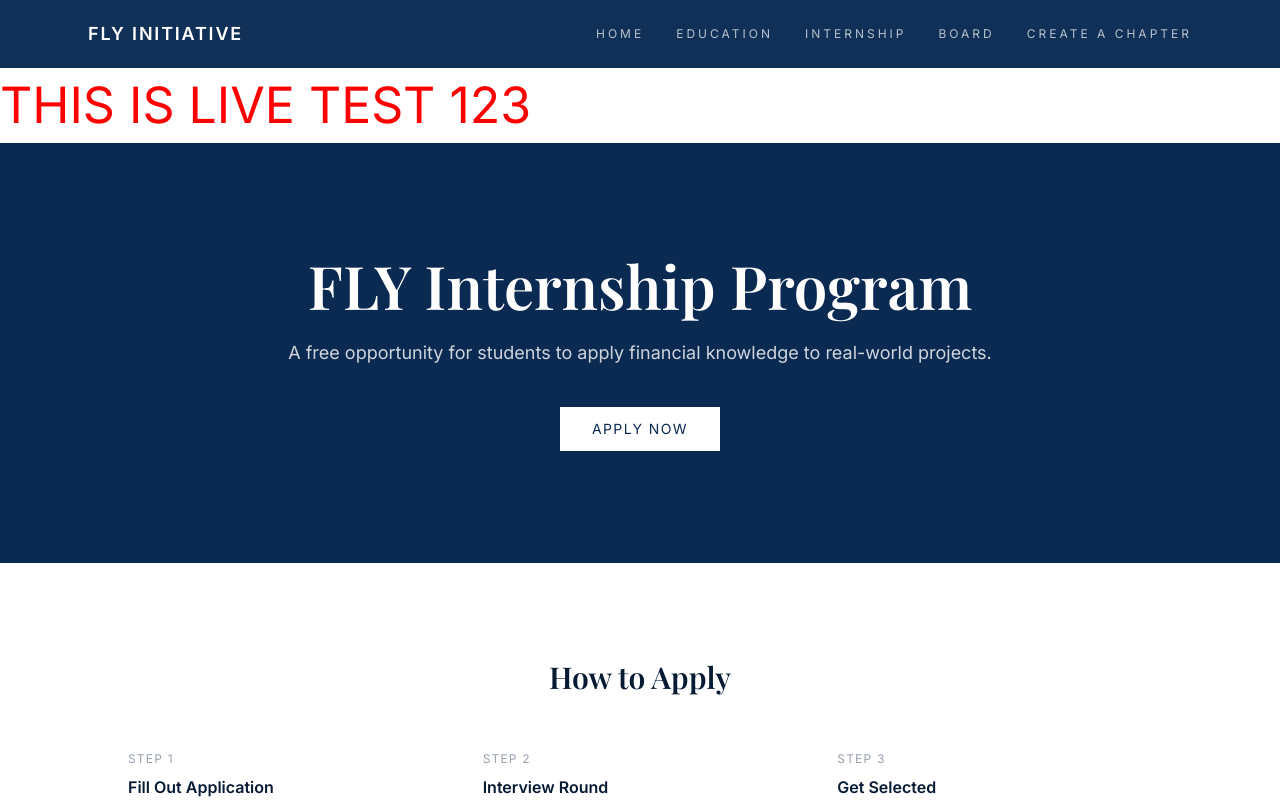
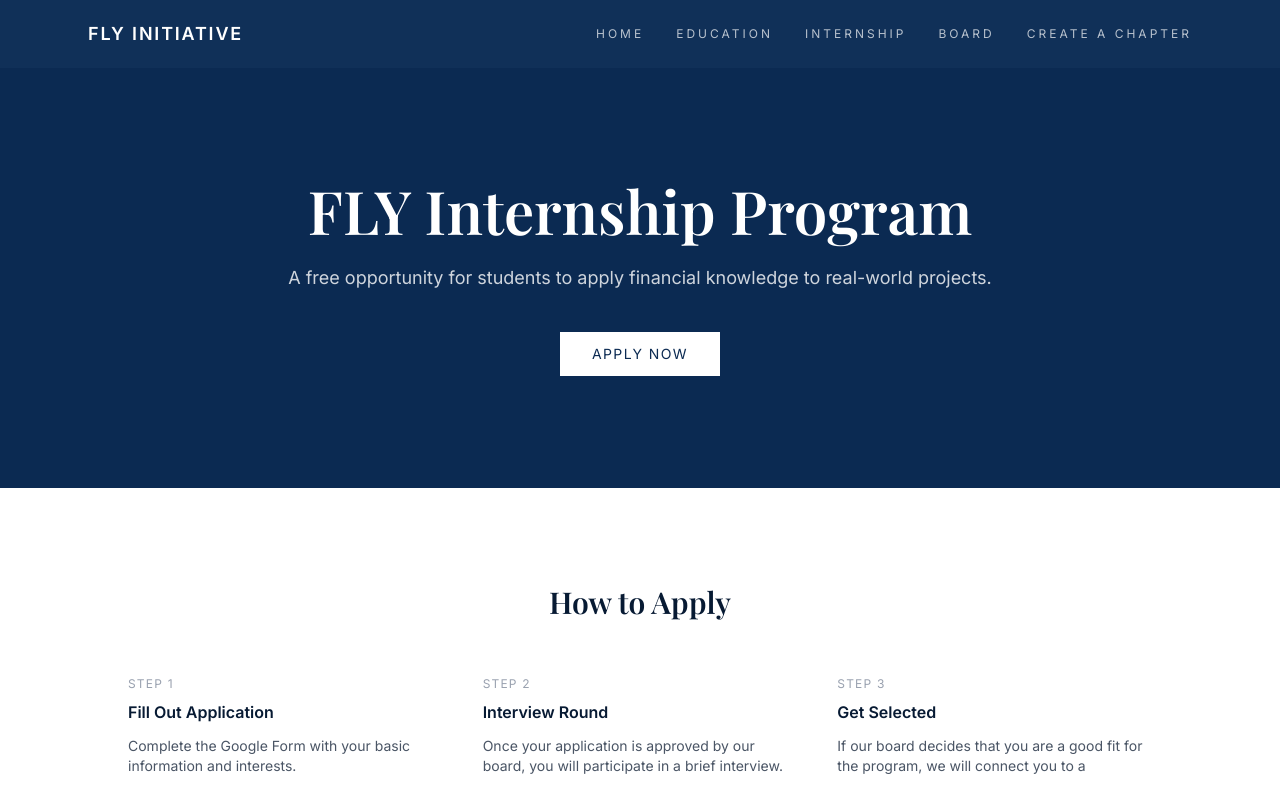
Before and after one commit to nchikyal/fly-website, a Next.js app: page /Internship in a window 1280 px wide. Shown: the top 800 px of the page. Built offline with nearby package versions, Linux system fonts and the light colour scheme; a web font is replaced by a local one.

Commit message:
live test

```diff
--- a/app/Internship/page.tsx
+++ b/app/Internship/page.tsx
@@ -8,9 +8,6 @@ const sans = Inter({ subsets: ["latin"] });
 export default function Internship() {
   return (
       <div className={`${sans.className} text-[#071A33] bg-white`}>
-      <h1 style={{color:"red", fontSize:"50px"}}>
-        THIS IS LIVE TEST 123
-      </h1>
       {/* HERO */}
       <section className="py-28 px-6 bg-[#0B2A52] text-white text-center">
         <div className="max-w-4xl mx-auto">
```
